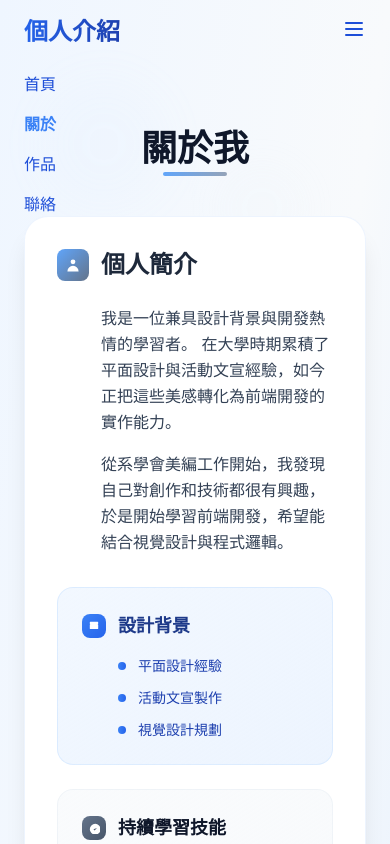
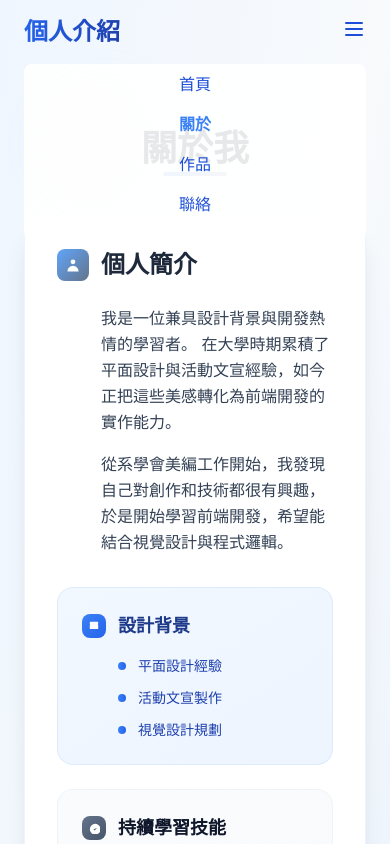
Before and after one commit to jessica-aqia/jessica-aqia.github.io, a React (Create React App) app: page /about in a window 390 px wide. Both pictures are taken after a click on the button 354 px from the left and 29 px from the top of the page. Shown: the top 844 px of the page. Built offline with nearby package versions, Linux system fonts and the light colour scheme.

Commit message:
update files

```diff
--- a/src/components/Header.js
+++ b/src/components/Header.js
@@ -81,12 +81,12 @@ const Header = () => {
 
         {/* 移動端選單 */}
         {mobileMenuOpen && (
-          <div className="md:hidden mt-4 pb-4">
+          <div className="md:hidden mt-4 pb-4 bg-white/90 rounded-lg z-50 relative">
             {navItems.map((item) => (
               <Link
                 key={item.name}
                 to={item.path}
-                className={`block py-2 text-blue-700 hover:text-blue-500 transition-colors duration-300 ${
+                className={`block py-2 text-center text-blue-700 hover:text-blue-500 transition-colors duration-300 ${
                   isActive(item.path) ? "!text-blue-500 font-semibold" : ""
                 }`}
                 onClick={() => setMobileMenuOpen(false)}
--- a/src/pages/AboutPage.js
+++ b/src/pages/AboutPage.js
@@ -105,9 +105,9 @@ const AboutPage = () => {
             </h1>
           </div>
 
-          <div className="space-y-8">
+          <article className="space-y-8">
             {/* 個人簡介 */}
-            <div className="bg-white/95 backdrop-blur-sm rounded-3xl p-8 shadow-xl border border-blue-100/50 hover:shadow-2xl transition-all duration-300 group">
+            <section className="bg-white/95 backdrop-blur-sm rounded-3xl p-8 shadow-xl border border-blue-100/50 hover:shadow-2xl transition-all duration-300 group">
               <div className="grid md:grid-cols-2 gap-8 items-center">
                 <div className="space-y-4">
                   <div className="flex items-center space-x-3 mb-6">
@@ -170,10 +170,10 @@ const AboutPage = () => {
                   ))}
                 </div>
               </div>
-            </div>
+            </section>
 
             {/* 學習歷程 */}
-            <div className="bg-white/95 backdrop-blur-sm rounded-3xl p-8 shadow-xl border border-blue-100/50 hover:shadow-2xl transition-all duration-300">
+            <section className="bg-white/95 backdrop-blur-sm rounded-3xl p-8 shadow-xl border border-blue-100/50 hover:shadow-2xl transition-all duration-300">
               <div className="flex items-center space-x-3 mb-8">
                 <div className="w-8 h-8 bg-gradient-to-br from-blue-400 to-slate-500 rounded-lg flex items-center justify-center">
                   <Icon path="M10 18a8 8 0 100-16 8 8 0 000 16zm1-12a1 1 0 10-2 0v4a1 1 0 00.293.707l2.828 2.829a1 1 0 101.415-1.415L11 9.586V6z" />
@@ -213,10 +213,10 @@ const AboutPage = () => {
                   </div>
                 ))}
               </div>
-            </div>
+            </section>
 
             {/* 未來規劃 */}
-            <div className="bg-white/95 backdrop-blur-sm rounded-3xl p-8 shadow-xl border border-blue-100/50 hover:shadow-2xl transition-all duration-300">
+            <section className="bg-white/95 backdrop-blur-sm rounded-3xl p-8 shadow-xl border border-blue-100/50 hover:shadow-2xl transition-all duration-300">
               <div className="flex items-center space-x-3 mb-8">
                 <div className="w-8 h-8 bg-gradient-to-br from-blue-400 to-slate-500 rounded-lg flex items-center justify-center">
                   <Icon path="M10 2L3 7v11a1 1 0 001 1h12a1 1 0 001-1V7l-7-5zM8 15v-3a1 1 0 011-1h2a1 1 0 011 1v3H8z" />
@@ -251,8 +251,8 @@ const AboutPage = () => {
                   </div>
                 ))}
               </div>
-            </div>
-          </div>
+            </section>
+          </article>
         </div>
       </div>
     </div>
--- a/src/services/googleSheetsAPI.js
+++ b/src/services/googleSheetsAPI.js
@@ -3,8 +3,8 @@ import { useState, useCallback } from "react";
 
 // Google Sheets API 服務
 // 注意：在正式專案中，建議將 API 金鑰移到環境變數以提高安全性
-const API_KEY = "AIzaSyA3nIXUavR2SCSdQIsj4tXgTbh7SEiusDs";
-const SPREADSHEET_ID = "1HQEfsZA0utuOww8mKioWKFVJnnAeGLfZNnhvdhJJpZE";
+const API_KEY = "AIzaSyDg_fin-YLqFKRSTkWVJ-XVdPzM2TnIeo8";
+const SPREADSHEET_ID = "1s3Blb8jtV0P0u1ayneTUTi96QfF0stAjdCduMmCzX60";
 const RANGE = "A:G";
 
 /**
```
